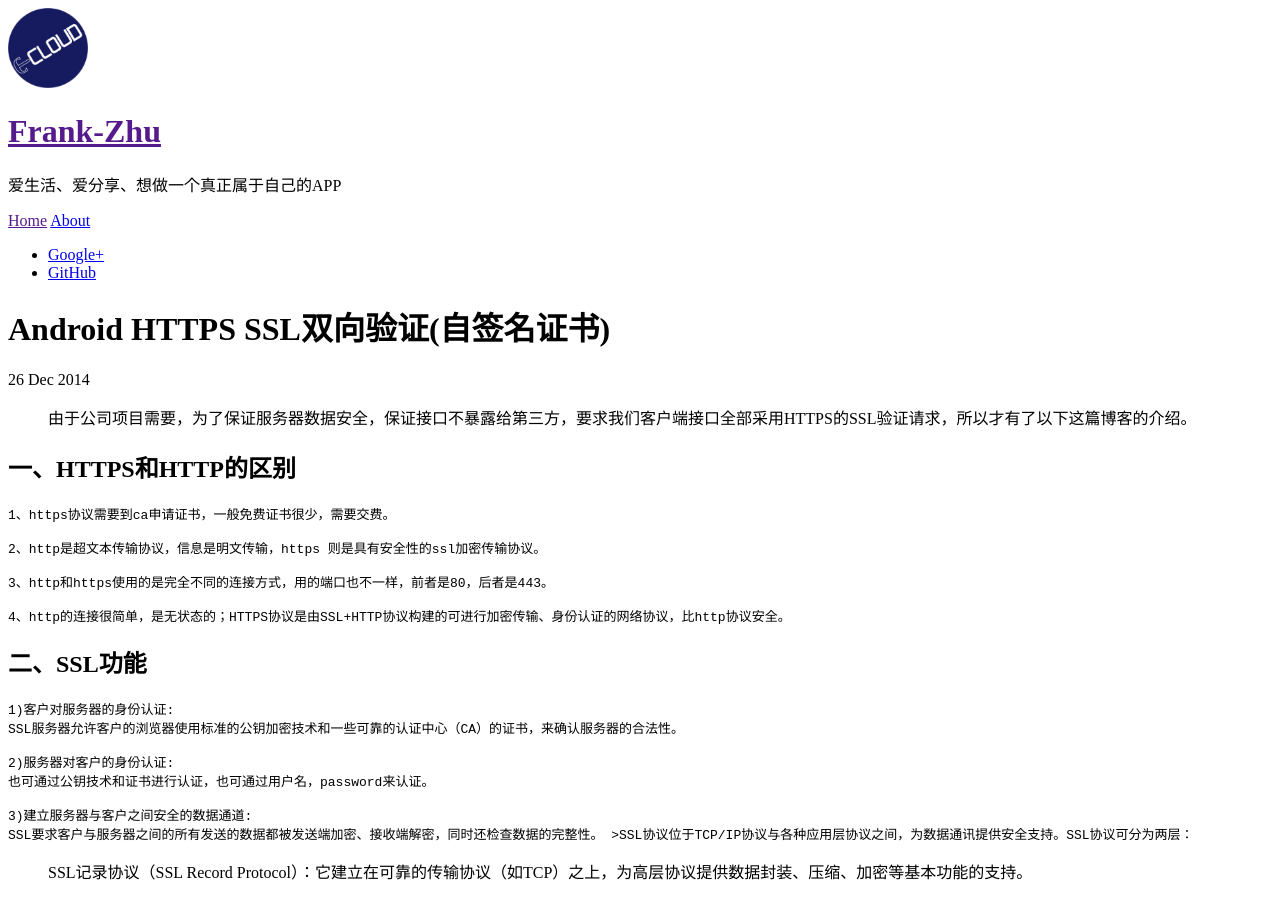
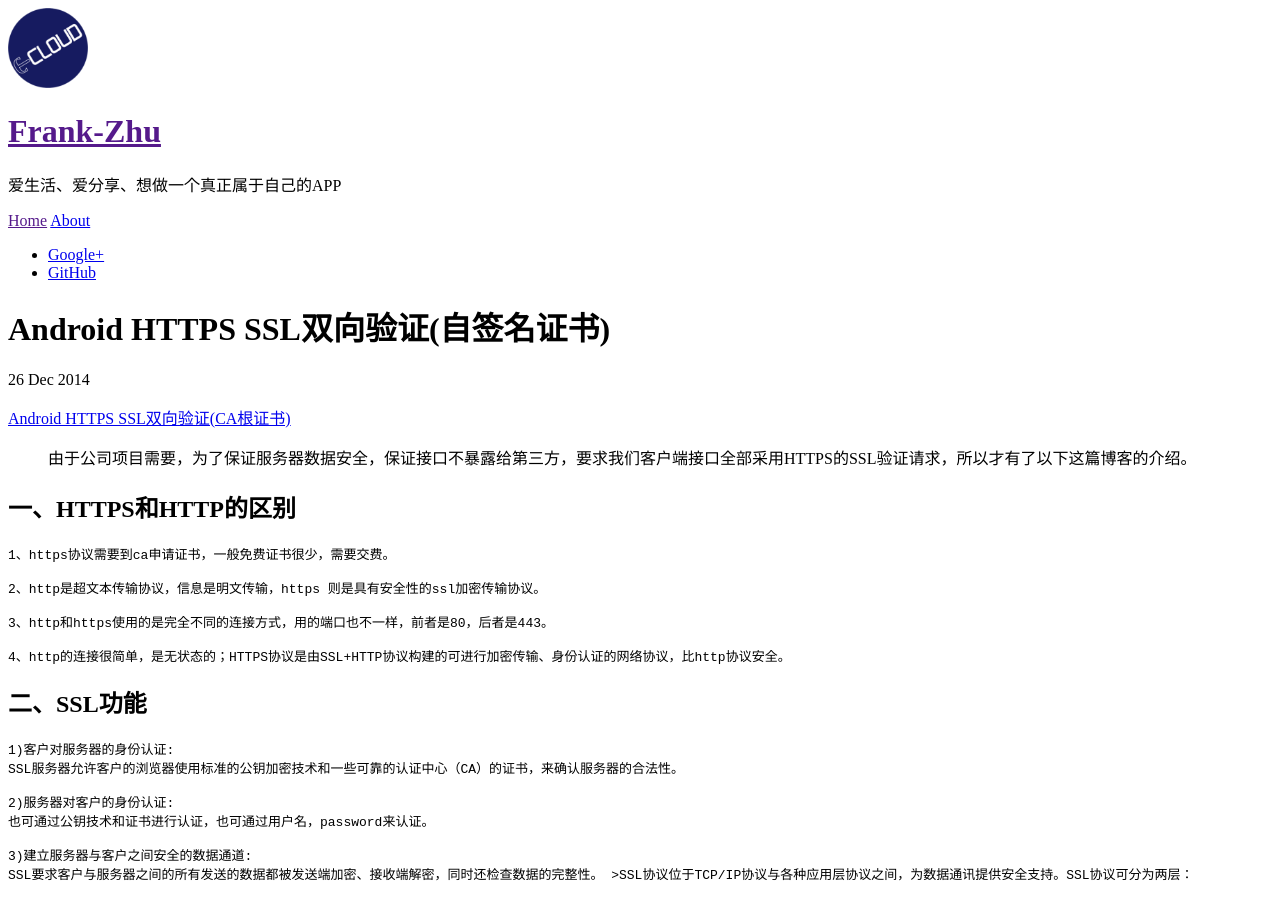
Before and after one commit to Frank-Zhu/Frank-Zhu.github.io, a Jekyll site: the page built from _posts/2014-12-26-android-https-ssl.md, in a window 1280 px wide and 900 px high. Built offline with Jekyll 4.4.1, drawn with Linux system fonts in a browser that asks for light colours.

Commit message:
Updated: add https part02 link

```diff
--- a/_posts/2014-12-26-android-https-ssl.md
+++ b/_posts/2014-12-26-android-https-ssl.md
@@ -4,6 +4,8 @@ title: Android HTTPS SSL双向验证(自签名证书)
 tags: [https ssl]
 categories: [android]
 ---
+
+[Android HTTPS SSL双向验证(CA根证书)](http://frank-zhu.github.io/android/2017/03/30/android-https-ssl-part-02/)
 
 >由于公司项目需要，为了保证服务器数据安全，保证接口不暴露给第三方，要求我们客户端接口全部采用HTTPS的SSL验证请求，所以才有了以下这篇博客的介绍。
 
```
